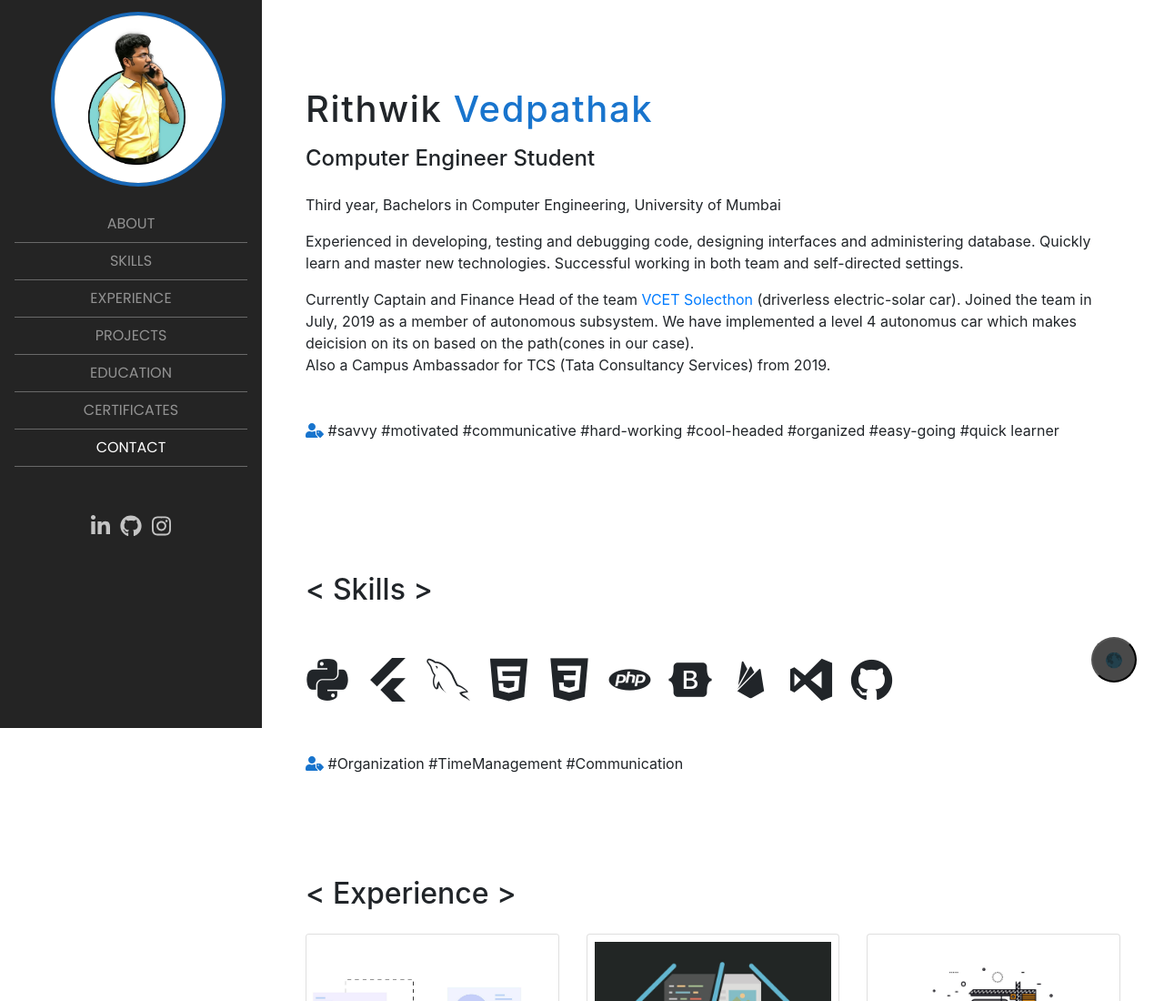
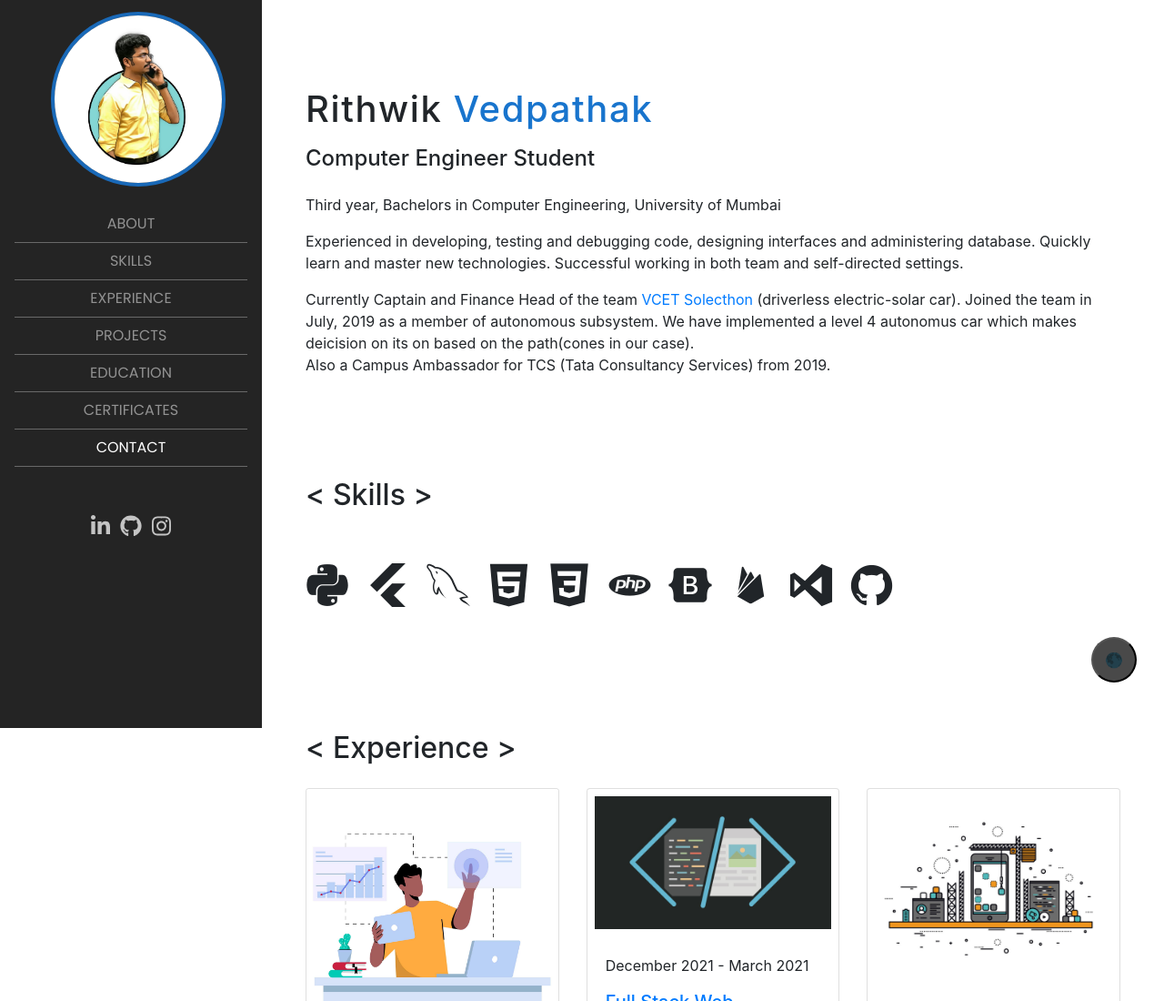
Before and after one commit to SHIVAM8844/resume, a website with bundled scripts: page index.html in a window 1280 px wide. Shown: the top 1100 px of the page at 91% size. Built offline with nearby package versions, Linux system fonts and the light colour scheme; a web font is replaced by a local one.

Commit message:
removed hashtags

```diff
--- a/index.html
+++ b/index.html
@@ -163,10 +163,10 @@
             Also a Campus Ambassador for TCS (Tata Consultancy Services) from 2019.
           </p>
 
-          <p class="mb-5 mt-5">
+          <!-- <p class="mb-5 mt-5">
             <i class="fas fa-user-tag"></i> #savvy #motivated #communicative
             #hard-working #cool-headed #organized #easy-going #quick learner
-          </p>
+          </p> -->
         </div>
       </section>
 
@@ -259,10 +259,10 @@
           </div> -->
         </div>
 
-        <p class="pt-3">
+        <!-- <p class="pt-3">
           <i class="fas fa-user-tag"></i> #Organization
           #TimeManagement #Communication
-        </p>
+        </p> -->
       </section>
 
       <section class="resume-section p-3 p-lg-5" id="experience">
```
